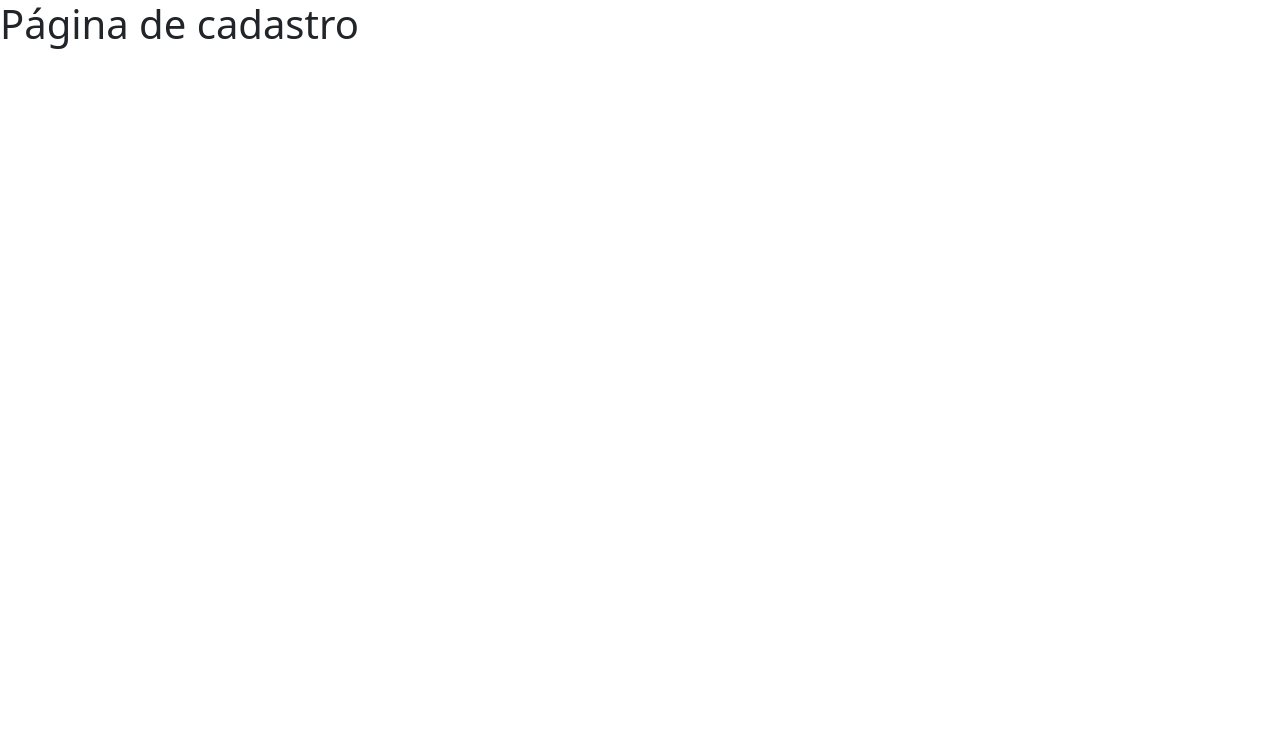
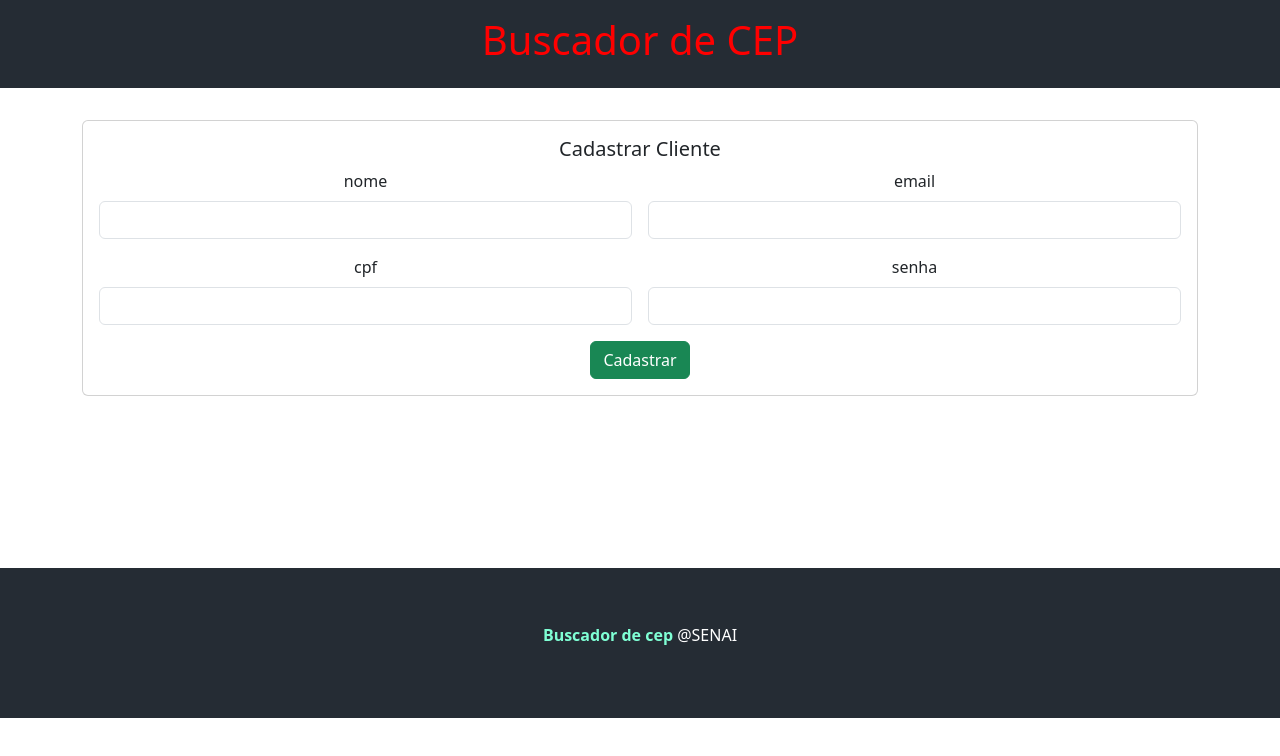
Before and after one commit to guilealp/buscando-Cep, a React (Create React App) app: page /cadastro in a window 1280 px wide. Shown: the top 756 px of the page. Built offline with nearby package versions, Linux system fonts and the light colour scheme.

Commit message:
aula 05/10

```diff
--- a/src/componets/Cadastro.tsx
+++ b/src/componets/Cadastro.tsx
@@ -1,10 +1,85 @@
-import React ,{Component,useState,ChangeEvent, FormEvent, useEffect} from 'react';
+import React, { Component, useState, ChangeEvent, FormEvent, useEffect } from 'react';
+import Footer from './Footer';
 
-const Cadastro = () =>{
+import Header from "./Header";
+import Styles from '../App.module.css';
+import axios from 'axios';
+const Cadastro = () => {
 
-    return(
+    const[nome, setNome] = useState<string>("");
+    const[email, setEmail] = useState<string>("");
+    const[cpf, setCpf] = useState<string>("");
+    const[password, setPassword] = useState<string>("");
+
+    const cadastrarUsuario = (e: FormEvent) => {
+        e.preventDefault();
+        const dados={
+            nome:nome,
+            email:email,
+            cpf:cpf,
+            password:password
+        }
+    axios.post('http://10.137.9.131:8000/api/store',dados,{
+        headers:{
+            "Accept":"application/json",
+            "Content-Type":"application/json"
+        }
+    }).then(function(response){
+        window.location.href="/listagem";
+    }).catch(function(error){
+        console.log(error);
+
+    }); }
+
+    const handleState = (e: ChangeEvent<HTMLInputElement>) =>{
+        if(e.target.name=== "nome"){
+            setNome(e.target.value)
+        }
+        if(e.target.name=== "email"){
+            setEmail(e.target.value)
+        }
+        if(e.target.name=== "cpf"){
+            setCpf(e.target.value)
+        }
+        if(e.target.name=== "password"){
+            setPassword(e.target.value)
+        }
+
+    }
+
+    return (
         <div>
-            <h1>Página de cadastro</h1>
+            <Header />
+            <main className={Styles.main}>
+                <div className='container'>
+                    <div className='card'>
+                        <div className='card-body'>
+                            <h5 className='card-title'>Cadastrar Cliente</h5>
+                            <form onSubmit={cadastrarUsuario} className='row g-3'>
+                            <div className='col-6'>
+                                <label htmlFor="nome" className='form-label'>nome</label>
+                                <input type="text" name='nome' className='form-control' required  onChange={handleState}/>
+                            </div>
+                            <div className='col-6'>
+                            <label htmlFor="email" className='form-label'>email</label>
+                                <input type="text" name='email' className='form-control' required onChange={handleState}/>
+                            </div>
+                            <div className='col-6'>
+                            <label htmlFor="cpf" className='form-label'>cpf</label>
+                                <input type="text" name='cpf' className='form-control' required onChange={handleState}/>
+                            </div>
+                            <div className='col-6'>
+                            <label htmlFor="password" className='form-label'>senha</label>
+                                <input type="password" name='password' className='form-control' required onChange={handleState}/>
+                            </div>
+                            <div className='col-12'>
+                                <button type='submit' className='btn btn-success bt-sm'>Cadastrar</button>
+                            </div>
+                        </form></div>
+                    </div>
+                </div>
+            </main>
+            <Footer />
         </div>
     );
 }
--- a/src/componets/Listagem.tsx
+++ b/src/componets/Listagem.tsx
@@ -10,7 +10,7 @@ const Listagem = () => {
     useEffect(() => {
         async function fetchData(){
             try{
-                const response = await axios.get('http://10.137.9.132:8000/api/find');
+                const response = await axios.get('http://10.137.9.131:8000/api/find');
                 setUsuarios(response.data.data);
             }catch(error){
                 setError("ocorreu um erro");
```
